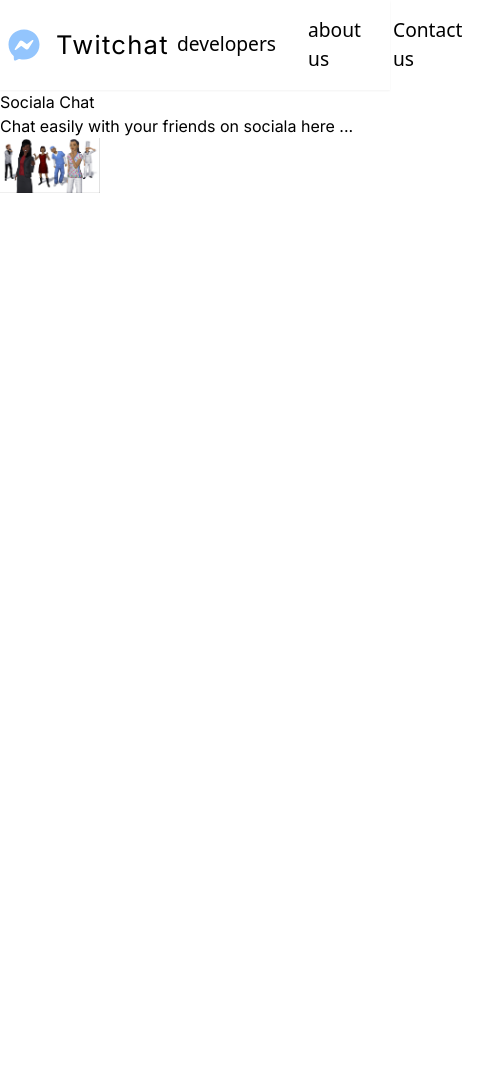
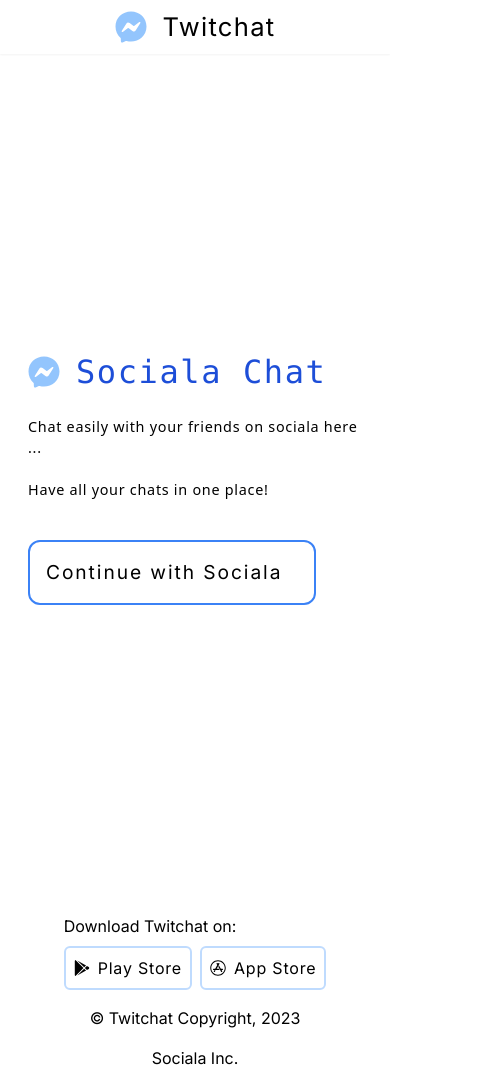
Before and after one commit to HenriTresor/twitchat, a Next.js app: page / in a window 390 px wide. Shown: the whole page, 478 px wide, since content can reach past the window. Before the commit the page ends 844 px from the top, so only its background shows below. Built offline with nearby package versions, Linux system fonts and the light colour scheme.

Commit message:
finished landing page initialised login page

```diff
--- a/app/globals.css
+++ b/app/globals.css
@@ -15,7 +15,7 @@
 }
 
 .btn{
-    @apply p-2
+
 }
 
 .action-btn{
--- /dev/null
+++ b/app/login/page.tsx
@@ -0,0 +1,48 @@
+'use client'
+import Image from 'next/image'
+import React, {useEffect} from 'react'
+
+type Props = {}
+
+function Login({ }: Props){
+
+
+    const handleSubmit = (): void => {
+
+    }
+    return (
+        <div className='w-full min-h-screen flex items-center justify-center'>
+            <div className='p-4 shadow-lg w-[50%] h-auto flex border-2'>
+                <div className='w-[50%] md:block hidden'>
+                    <h1>Continue With Sociala</h1>
+                    <Image
+                        width={'100'}
+                        src={'/login-avatar.png'}
+                        height={'100'}
+                        alt='avatar'
+                        className='w-full h-full object-contain'
+                    />
+                </div>
+                <div className='p-2 w-[50%]'>
+                    <div className='w-full h-auto p-2 flex flex-col gap-2'>
+                        <label htmlFor="email">Email address: </label>
+                        <input
+                            className='border w-full p-2 outline-none focus:border-4'
+                            type="email" placeholder='enter your email' id='email' name='email' />
+                    </div>
+                    <div className='w-full h-auto p-2 flex flex-col gap-2'>
+                        <label htmlFor="password">Password: </label>
+                        <input
+                            className='border w-full p-2 outline-none focus:border-4'
+                            type="password" placeholder='enter your password' id='password' name='password' />
+                    </div>
+                    <div className='p-2 mt-4'>
+                        <button className='btn p-2 border border-blue-300 rounded-md'>Continue...</button>
+                    </div>
+                </div>
+            </div>
+        </div>
+    )
+}
+
+export default Login
--- a/app/page.tsx
+++ b/app/page.tsx
@@ -1,6 +1,6 @@
 import Image from 'next/image'
 import React from 'react'
-import { FaFacebookMessenger } from 'react-icons/fa'
+import { FaFacebookMessenger, FaGooglePlay, FaAppStore } from 'react-icons/fa'
 
 type Props = {}
 
@@ -14,24 +14,58 @@
                   </h1>
                   <h1 className='font-verdana text-[1.6rem] tracking-wider '>Twitchat</h1>
               </div>
-              <ul className='flex items-center gap-2'>
+              <ul className='md:flex items-center gap-2 hidden'>
                   <li className='list-item'>developers</li>
                   <li className='list-item'>about us</li>
                   <li className='list-item'>Contact us</li>
               </ul>
           </div>
 
-          <div>
-              <h1>Sociala Chat</h1>
-              <p>Chat easily with your friends on sociala here ...</p>
+          <div className='w-full  flex p-2 items-center min-h-screen justify-center'>
+              <div className='w-[100%] p-5 md:w-[50%] ' >
+                  <div className='flex items-center gap-4'>
+                      <h1 className='text-blue-300 text-[2rem] md:text-[3rem]'>
+                          <FaFacebookMessenger />
+                      </h1>
+                      <h1 className='font-mono text-[2rem] md:text-[3rem] tracking-wider text-blue-700'>Sociala Chat</h1>
+                 </div>
+                  <p className='font-sans mt-5  tracking-wider md:text-[1.5rem] text-[0.9rem]'>Chat easily with your friends on sociala here ...</p>
+                  <p className='font-sans mt-5  tracking-wider md:text-[1.5rem] text-[0.9rem]'>Have all your chats in one place!</p>
+                  <button className='btn  mt-10 p-4 pr-8 rounded-xl border-2 border-blue-500 text-verdana text-[1.2rem] tracking-widest'>
+                      Continue with Sociala
+                  </button>
+              </div>
+              <div className='w-[50%] md:block hidden'>
+                  <Image
+                      width={'100'}
+                      src={'/login-avatar.png'}
+                      height={'100'}
+                      alt='avatar'
+                      className='w-full h-full object-contain'
+                  />
+              </div>
+          </div>
+
+          <div className='w-full h-auto p-4 flex items-center flex-col md:flex-row gap-4 justify-around '>
+              <div className='flex gap-2 flex-col items-start' >
+                  <h4>Download Twitchat on:</h4>
+                  <div className='flex gap-2'>
+                      <button className='btn flex items-center gap-2 p-2 rounded-md border-2 border-blue-200 text-verdana text-[1rem] tracking-wider'>
+                          <FaGooglePlay />
+                          Play Store
+                      </button>
+                      <button className='btn flex items-center gap-2 p-2 rounded-md border-2 border-blue-200 text-verdana text-[1rem] tracking-wider'>
+                          <FaAppStore />
+                          App Store
+                      </button>
+                 </div>
+              </div>
 
               <div>
-                  <Image
-                      src={'/login-avatar.png'}
-                      width={'100'}
-                      height={'100'}
-                      alt='avatar'
-                  />
+                  <p>&copy; Twitchat Copyright, 2023</p>
+              </div>
+              <div>
+                  <p>Sociala Inc.</p>
               </div>
           </div>
     </div>
```
